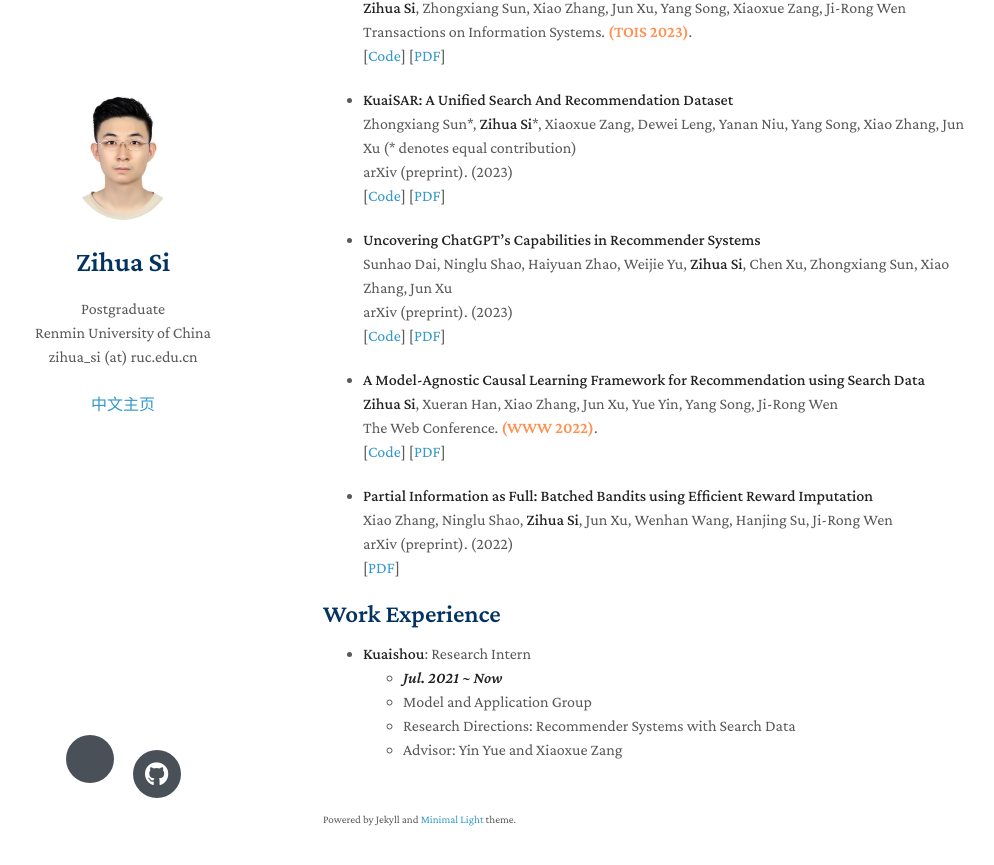
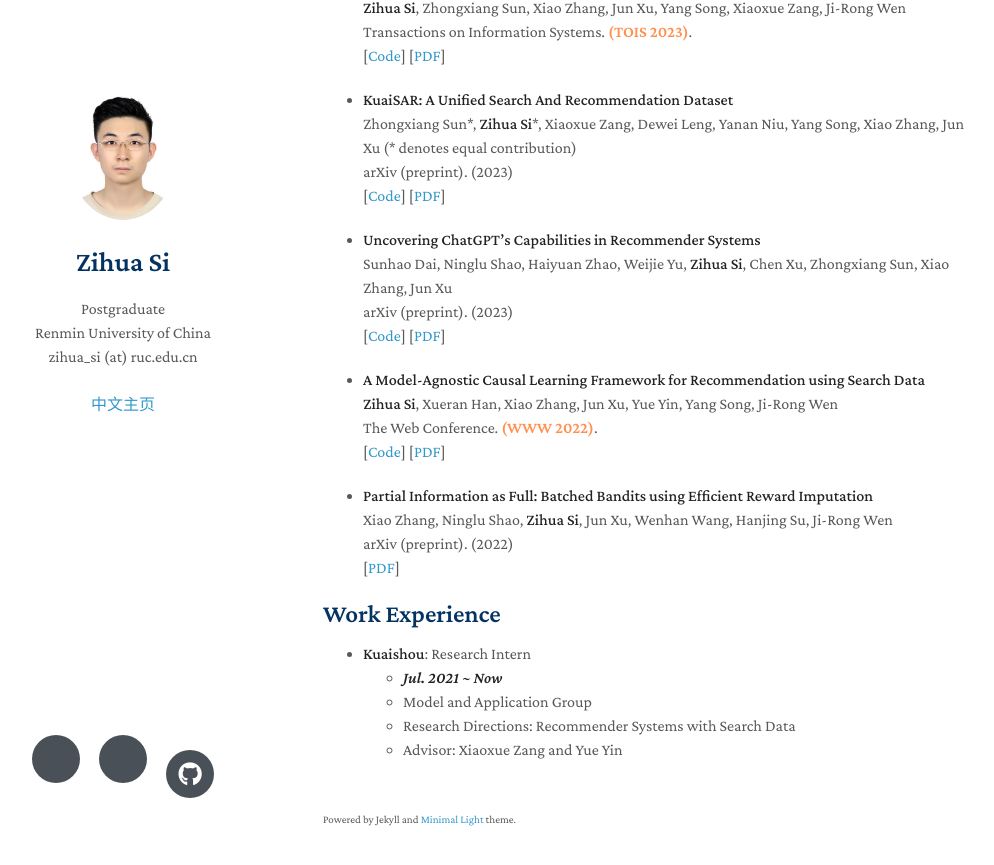
Before and after one commit to Ethan00Si/ethan00si.github.io, a Jekyll site: the page built from index.md, in a window 1280 px wide and 900 px high, scrolled down 745 px. Shown: the top 865 px of the window, without its empty margins (147-1141 px from the left). Built offline with Jekyll 4.4.1, drawn with Linux system fonts in a browser that asks for light colours; nearby versions of some CDN libraries; a style sheet for code colours, icons or effects is not loaded.

Commit message:
update semantic scholar

```diff
--- a/_config.yml
+++ b/_config.yml
@@ -8,6 +8,7 @@ affiliation: Renmin University of China
 affiliation_zh: 中国人民大学
 email: zihua_si (at) ruc.edu.cn
 google_scholar: https://scholar.google.com/citations?hl=zh-CN&user=JZHTkL0AAAAJ
+semantic_scholar: https://www.semanticscholar.org/author/Zihua-Si/2153850397
 github_link: https://github.com/Ethan00Si
 # linkedin: https://www.linkedin.com/
 avatar: ./assets/img/me.png
@@ -28,4 +29,5 @@ future: True
 base_url: https://ethan00si.github.io
 # base_url : http://127.0.0.1:4000  # debug in local
 
-timezone: Asia/Shanghai
+# timezone: Asia/Shanghai
+timezone: America/New_York
--- a/_layouts/homepage_en.html
+++ b/_layouts/homepage_en.html
@@ -69,6 +69,11 @@
             <i class="ai ai-google-scholar" style="font-size:1.6rem"></i>
           </a>
           {% endif %}
+          {% if site.semantic_scholar %}
+          <a href="{{ site.semantic_scholar }}" target="_blank">
+            <i class="ai ai-semantic-scholar" style="font-size: 1.6rem;"></i>
+          </a>
+          {% endif %}
           {% if site.github_link %}
           <a href="{{ site.github_link }}" target="_blank">
             <i class="fab fa-github"></i>
--- a/_layouts/homepage_zh.html
+++ b/_layouts/homepage_zh.html
@@ -69,6 +69,11 @@
             <i class="ai ai-google-scholar" style="font-size:1.6rem"></i>
           </a>
           {% endif %}
+          {% if site.semantic_scholar %}
+          <a href="{{ site.semantic_scholar }}" target="_blank">
+            <i class="ai ai-semantic-scholar" style="font-size: 1.6rem;"></i>
+          </a>
+          {% endif %}
           {% if site.github_link %}
           <a href="{{ site.github_link }}" target="_blank">
             <i class="fab fa-github"></i>
--- a/index.md
+++ b/index.md
@@ -88,4 +88,4 @@ He joined the Beijing Key Laboratory of Big Data Management and Analysis Methods
   - ***Jul. 2021 ~ Now***
   - Model and Application Group
   - Research Directions: Recommender Systems with Search Data
-  - Advisor: Yin Yue and Xiaoxue Zang
+  - Advisor: Xiaoxue Zang and Yue Yin
```
Also changed, not shown: zh.md (+1 -1 lines).
